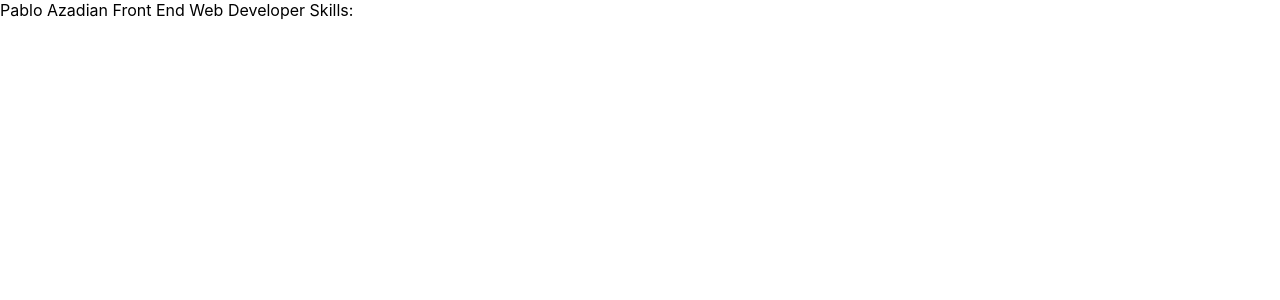
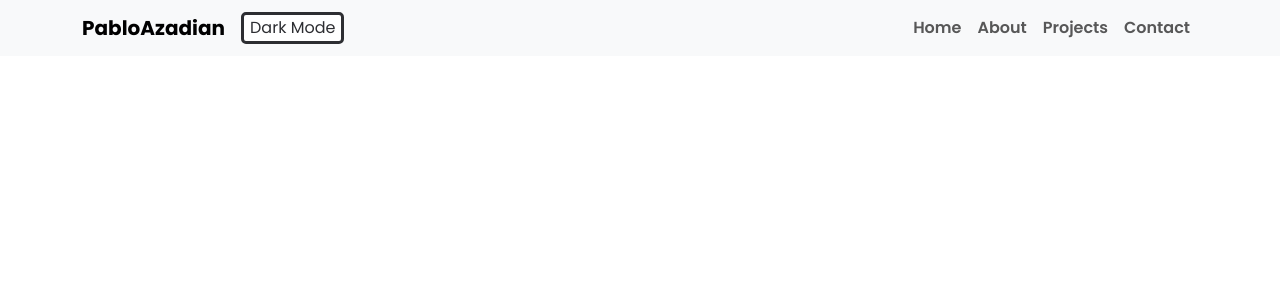
Before and after one commit to PabloAzadian/Portfolio, a React (Create React App) app: page / in a window 1280 px wide. Shown: the top 300 px of the page. Built offline with nearby package versions, Linux system fonts and the light colour scheme.

Commit message:
Navbar, light mode

```diff
--- a/package.json
+++ b/package.json
@@ -6,7 +6,9 @@
     "@testing-library/jest-dom": "^5.17.0",
     "@testing-library/react": "^13.4.0",
     "@testing-library/user-event": "^13.5.0",
+    "bootstrap": "^5.3.3",
     "react": "^18.3.1",
+    "react-bootstrap": "^2.10.4",
     "react-dom": "^18.3.1",
     "react-scripts": "5.0.1",
     "web-vitals": "^2.1.4"
--- a/public/index.html
+++ b/public/index.html
@@ -2,6 +2,9 @@
 <html lang="en">
   <head>
     <meta charset="utf-8" />
+    <link rel="preconnect" href="https://fonts.googleapis.com">
+<link rel="preconnect" href="https://fonts.gstatic.com" crossorigin>
+<link href="https://fonts.googleapis.com/css2?family=Poppins:ital,wght@0,100;0,200;0,300;0,400;0,500;0,600;0,700;0,800;0,900;1,100;1,200;1,300;1,400;1,500;1,600;1,700;1,800;1,900&display=swap" rel="stylesheet">
     <link rel="icon" href="%PUBLIC_URL%/favicon.ico" />
     <meta name="viewport" content="width=device-width, initial-scale=1" />
     <meta name="theme-color" content="#000000" />
--- a/src/App.css
+++ b/src/App.css
@@ -1,3 +1,23 @@
+:root {
+    --main: #2D2E32;
+    --secondary: #ffffff;
+    --bg: #F9F9F9;
+}
+
+body.dark {
+    --main: #ffffff;
+    --secondary: #2D2E32;
+    --bg: #1a1a1a; /* Use a different background color for dark mode */
+}
+
+body {
+    margin: 0;
+    font-family: "Poppins", sans-serif !important;
+    background-color: var(--bg);
+    color: var(--main);
+}
+
 .App {
+    text-align: center;
 
 }
--- a/src/App.js
+++ b/src/App.js
@@ -1,13 +1,15 @@
-import logo from './logo.svg';
-import './App.css';
+  import './App.css';
+import Navbar from './Components/Navbar/Navbar';
+import { ThemeProvider } from "./ThemeContext"
+import 'bootstrap/dist/css/bootstrap.min.css';
 
 function App() {
   return (
-    <div className="App">
-      Pablo Azadian
-      Front End Web Developer
-      Skills:
-    </div>
+    <ThemeProvider>
+      <div className="App">
+        <Navbar/>
+      </div>
+    </ThemeProvider>
   );
 }
 
--- /dev/null
+++ b/src/Components/Navbar/Navbar.css
@@ -0,0 +1,36 @@
+/* src/Components/Navbar/Navbar.css */
+.navbar {
+    background-color: var(--secondary);
+    color: var(--main);
+    font-weight: 600;
+    display: flex;
+}
+
+.navbar-brand {
+    font-size: 1.5rem;
+    font-weight: bold;
+}
+
+.navbar-menu {
+    display: flex;
+    align-items: center;
+}
+
+.navbar-item {
+    margin-right: 1rem;
+    text-decoration: none;
+    color: var(--main);
+}
+
+.navbar-item:hover {
+    text-decoration: underline;
+}
+
+.switch-button {
+    margin-left: auto;
+    border-radius: 5px;
+    border: 3px solid var(--main);
+    background-color: var(--secondary);
+    color: var(--main);
+
+}
--- /dev/null
+++ b/src/Components/Navbar/Navbar.js
@@ -0,0 +1,37 @@
+// src/Components/Navbar/Navbar.js
+import React, { useContext } from 'react';
+import { Navbar, Nav, Container } from 'react-bootstrap';
+import { ThemeContext } from '../../ThemeContext';
+import "./Navbar.css"
+
+const CustomNavbar = () => {
+    const { theme, toggleTheme } = useContext(ThemeContext);
+
+    return (
+        <Navbar bg={theme} variant={theme} expand="lg">
+            <Container>
+                <Navbar.Brand href="#home">PabloAzadian</Navbar.Brand>
+
+                <button className="switch-button" onClick={toggleTheme}>
+                    {theme === 'light' ? 'Dark' : 'Light'} Mode
+                </button>
+
+                <Navbar.Toggle aria-controls="basic-navbar-nav" />
+
+                <Navbar.Collapse className="justify-content-end" id="basic-navbar-nav">
+                    <Nav >
+                        <Nav.Link href="#home">Home</Nav.Link>
+                        <Nav.Link href="#about">About</Nav.Link>
+                        <Nav.Link href="#projects">Projects</Nav.Link>
+                        <Nav.Link href="#contact">Contact</Nav.Link>
+                    </Nav>
+                </Navbar.Collapse>
+
+
+
+            </Container>
+        </Navbar>
+    );
+};
+
+export default CustomNavbar;
--- /dev/null
+++ b/src/ThemeContext.js
@@ -0,0 +1,28 @@
+import React, { createContext, useState, useEffect } from 'react';
+
+export const ThemeContext = createContext();
+
+export const ThemeProvider = ({ children }) => {
+    const [theme, setTheme] = useState('light');
+
+    useEffect(() => {
+        const savedTheme = localStorage.getItem('theme');
+        if (savedTheme) {
+            setTheme(savedTheme);
+            document.body.className = savedTheme;
+        }
+    }, []);
+
+    const toggleTheme = () => {
+        const newTheme = theme === 'light' ? 'dark' : 'light';
+        setTheme(newTheme);
+        document.body.className = newTheme;
+        localStorage.setItem('theme', newTheme);
+    };
+
+    return (
+        <ThemeContext.Provider value={{ theme, toggleTheme }}>
+            {children}
+        </ThemeContext.Provider>
+    );
+};
```
Also changed, not shown: 1 other file (tests, documents, lock files or other folders).
